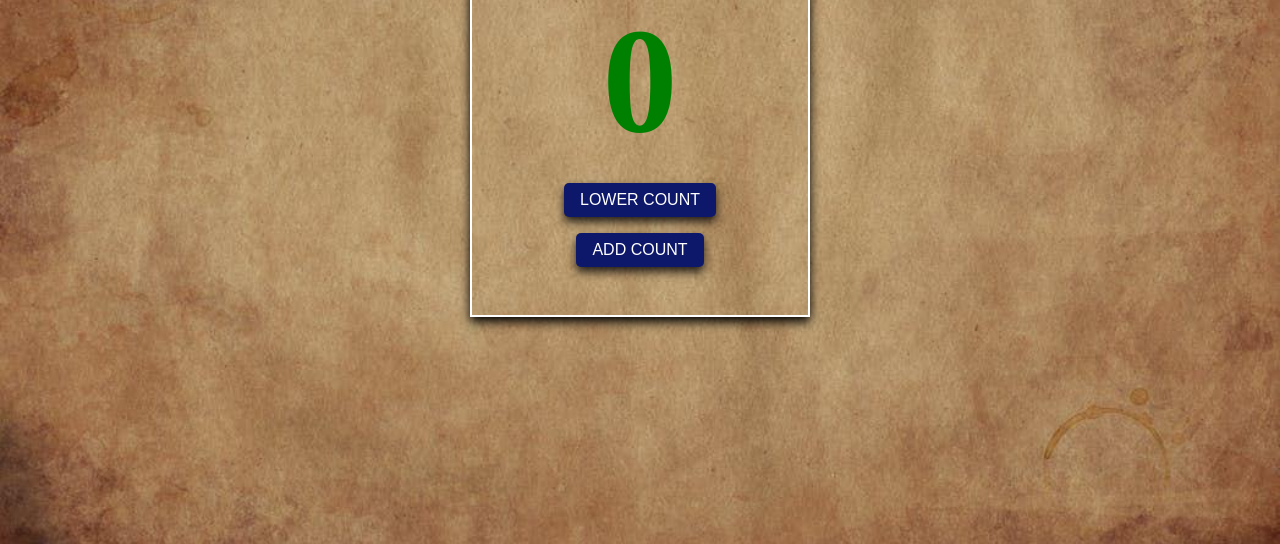
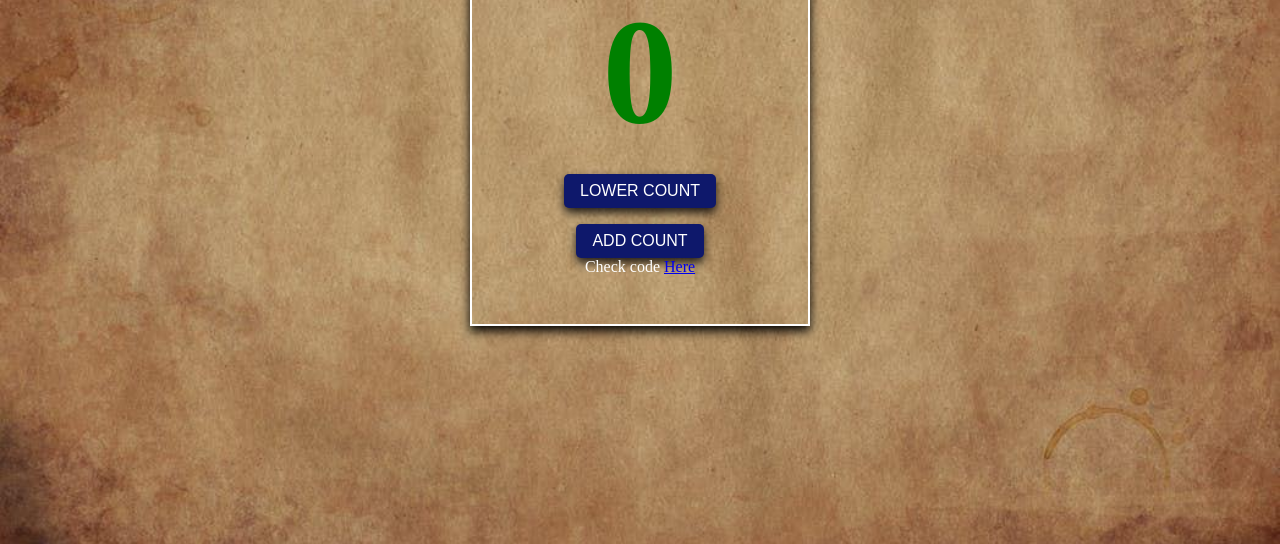
Before and after one commit to YusufYetunde/week3, a plain HTML site: page index.html in a window 1280 px wide. Shown: the part 256-800 px from the top of the page. Drawn offline with Linux system fonts and the light colour scheme.

Commit message:
Update index.html

```diff
--- a/index.html
+++ b/index.html
@@ -11,6 +11,7 @@
 
       <button class="btn low">LOWER COUNT</button>
       <button class="btn add">ADD COUNT</button>
+      <p>Check code <a href="https://github.com/YusufYetunde/week3">Here</a></p>
     </div>
     <script type="text/javascript">
     	const cValue = document.querySelector('.cvalue');
```
